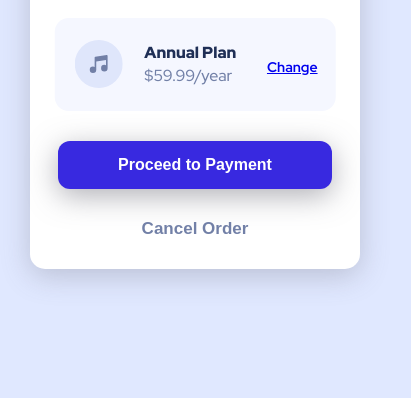
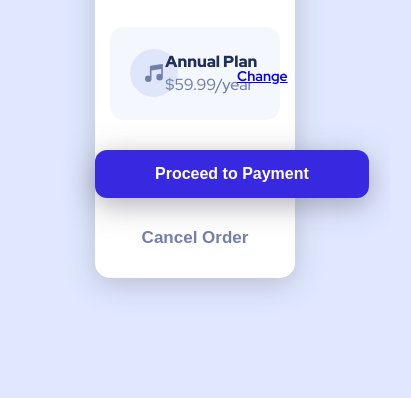
Before and after one commit to PoteznyMocarz/Order-Summary, a plain HTML site: page index.html in a window 390 px wide. Shown: the part 446-844 px from the top of the page, 411 px wide, since content can reach past the window. Drawn offline with Linux system fonts and the light colour scheme.

Commit message:
Add files via upload

```diff
--- a/styles.css
+++ b/styles.css
@@ -142,7 +142,7 @@ button {
 @media  (max-width: 390px) {
     main {
         margin: 20px;
-        max-width: 330px;
+        max-width: 200px;
 }
 
 .plan-sel {
```
